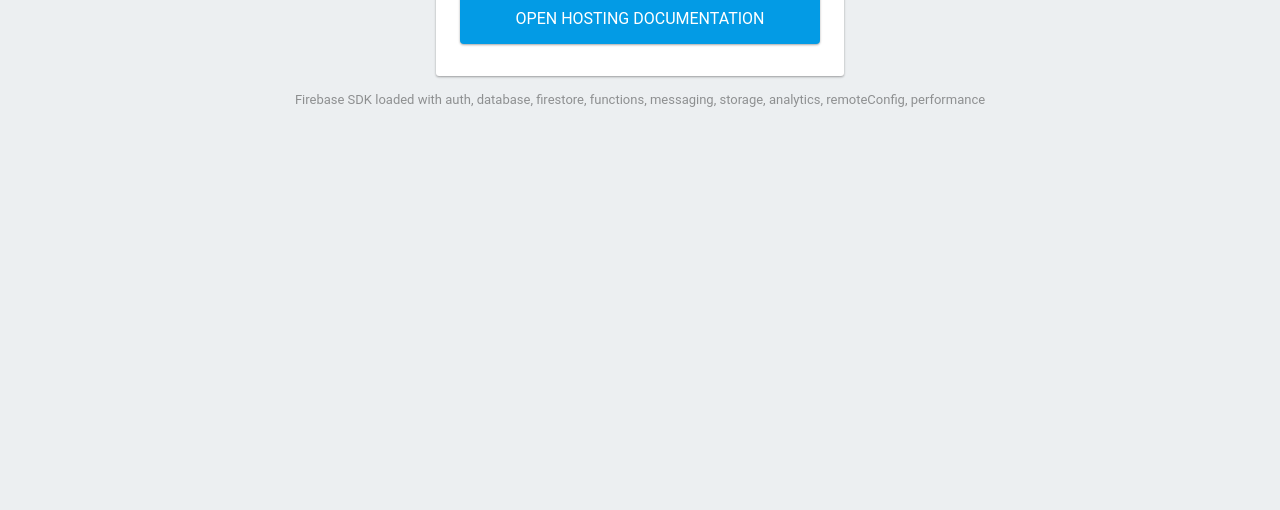
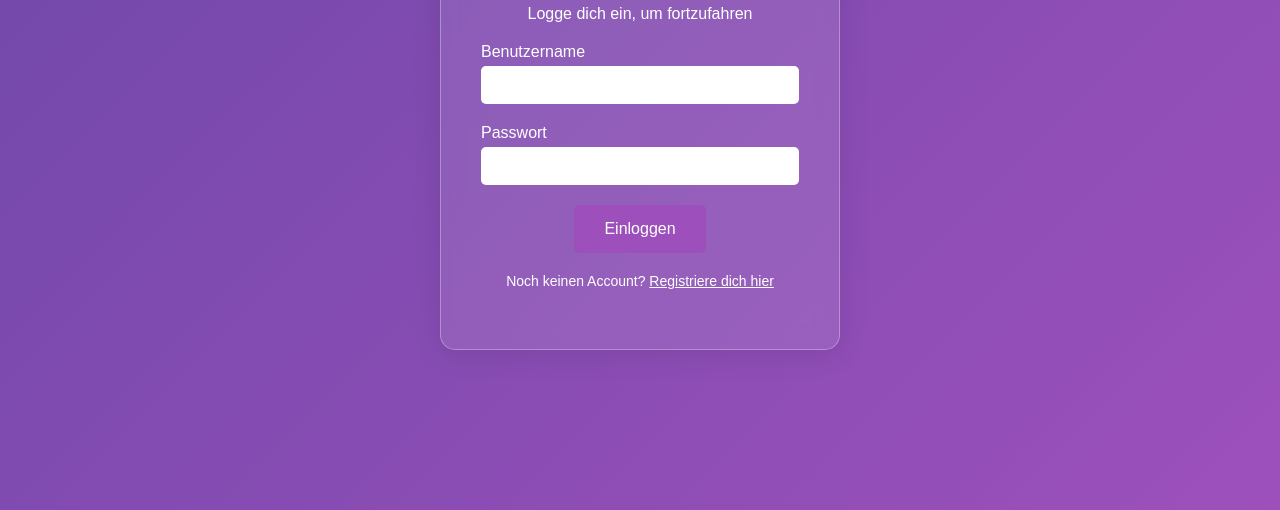
Before and after one commit to MichaelMrt/-Beta-Mini-Social-Media-Plattform, a plain HTML site: page public/index.html in a window 1280 px wide. Shown: the part 290-800 px from the top of the page. Drawn offline with Linux system fonts and the light colour scheme; some packages are replaced by stand-ins of ours.

Commit message:
feat: add front-end login page

```diff
--- /dev/null
+++ b/public/app.js
@@ -0,0 +1,3 @@
+document.addEventListener("DOMContentLoaded", event => {
+
+});
--- a/public/index.html
+++ b/public/index.html
@@ -3,7 +3,8 @@
   <head>
     <meta charset="utf-8">
     <meta name="viewport" content="width=device-width, initial-scale=1">
-    <title>Welcome to Firebase Hosting</title>
+    <link rel="stylesheet" href="style.css">
+    <title>Beta Social Media</title>
 
     <!-- update the version number as needed -->
     <script defer src="/__/firebase/10.14.0/firebase-app-compat.js"></script>
@@ -23,67 +24,30 @@
     -->
     <script defer src="/__/firebase/init.js?useEmulator=true"></script>
 
-    <style media="screen">
-      body { background: #ECEFF1; color: rgba(0,0,0,0.87); font-family: Roboto, Helvetica, Arial, sans-serif; margin: 0; padding: 0; }
-      #message { background: white; max-width: 360px; margin: 100px auto 16px; padding: 32px 24px; border-radius: 3px; }
-      #message h2 { color: #ffa100; font-weight: bold; font-size: 16px; margin: 0 0 8px; }
-      #message h1 { font-size: 22px; font-weight: 300; color: rgba(0,0,0,0.6); margin: 0 0 16px;}
-      #message p { line-height: 140%; margin: 16px 0 24px; font-size: 14px; }
-      #message a { display: block; text-align: center; background: #039be5; text-transform: uppercase; text-decoration: none; color: white; padding: 16px; border-radius: 4px; }
-      #message, #message a { box-shadow: 0 1px 3px rgba(0,0,0,0.12), 0 1px 2px rgba(0,0,0,0.24); }
-      #load { color: rgba(0,0,0,0.4); text-align: center; font-size: 13px; }
-      @media (max-width: 600px) {
-        body, #message { margin-top: 0; background: white; box-shadow: none; }
-        body { border-top: 16px solid #ffa100; }
-      }
-    </style>
   </head>
   <body>
-    <div id="message">
-      <h2>Welcome</h2>
-      <h1>Firebase Hosting Setup Complete</h1>
-      <p>You're seeing this because you've successfully setup Firebase Hosting. Now it's time to go build something extraordinary!</p>
-      <a target="_blank" href="https://firebase.google.com/docs/hosting/">Open Hosting Documentation</a>
-    </div>
-    <p id="load">Firebase SDK Loading&hellip;</p>
+    <div class="container">
+      <div class="login-box">
+          <h1>Willkommen bei ß (Beta)</h1>
+          <p>Logge dich ein, um fortzufahren</p>
+          <form action="dashboard.html" method="POST">
+              <div class="input-group">
+                  <label for="username">Benutzername</label>
+                  <input type="text" id="username" name="username" required>
+              </div>
+              <div class="input-group">
+                  <label for="password">Passwort</label>
+                  <input type="password" id="password" name="password" required>
+              </div>
+              <button type="submit">Einloggen</button>
+          </form>
+          <p class="register-link">Noch keinen Account? <a href="#">Registriere dich hier</a></p>
+      </div>
+  </div>
 
-    <script>
-      document.addEventListener('DOMContentLoaded', function() {
-        const loadEl = document.querySelector('#load');
-        // // 🔥🔥🔥🔥🔥🔥🔥🔥🔥🔥🔥🔥🔥🔥🔥🔥🔥🔥🔥🔥🔥🔥🔥🔥🔥🔥🔥🔥🔥🔥🔥
-        // // The Firebase SDK is initialized and available here!
-        //
-        // firebase.auth().onAuthStateChanged(user => { });
-        // firebase.database().ref('/path/to/ref').on('value', snapshot => { });
-        // firebase.firestore().doc('/foo/bar').get().then(() => { });
-        // firebase.functions().httpsCallable('yourFunction')().then(() => { });
-        // firebase.messaging().requestPermission().then(() => { });
-        // firebase.storage().ref('/path/to/ref').getDownloadURL().then(() => { });
-        // firebase.analytics(); // call to activate
-        // firebase.analytics().logEvent('tutorial_completed');
-        // firebase.performance(); // call to activate
-        //
-        // // 🔥🔥🔥🔥🔥🔥🔥🔥🔥🔥🔥🔥🔥🔥🔥🔥🔥🔥🔥🔥🔥🔥🔥🔥🔥🔥🔥🔥🔥🔥🔥
 
-        try {
-          let app = firebase.app();
-          let features = [
-            'auth',
-            'database',
-            'firestore',
-            'functions',
-            'messaging',
-            'storage',
-            'analytics',
-            'remoteConfig',
-            'performance',
-          ].filter(feature => typeof app[feature] === 'function');
-          loadEl.textContent = `Firebase SDK loaded with ${features.join(', ')}`;
-        } catch (e) {
-          console.error(e);
-          loadEl.textContent = 'Error loading the Firebase SDK, check the console.';
-        }
-      });
+    <script src="app.js">
+
     </script>
   </body>
 </html>
--- /dev/null
+++ b/public/style.css
@@ -0,0 +1,93 @@
+* {
+    margin: 0;
+    padding: 0;
+    box-sizing: border-box;
+}
+
+body {
+    font-family: 'Poppins', sans-serif;
+    background: linear-gradient(135deg, #6E48AA, #9D50BB);
+    height: 100vh;
+    display: flex;
+    justify-content: center;
+    align-items: center;
+    color: #fff;
+}
+
+.container {
+    text-align: center;
+    display: flex;
+    justify-content: center;
+    align-items: center;
+    height: 100%;
+}
+
+.login-box {
+    background-color: rgba(255, 255, 255, 0.1);
+    padding: 40px;
+    border-radius: 15px;
+    box-shadow: 0 4px 30px rgba(0, 0, 0, 0.1);
+    backdrop-filter: blur(10px);
+    -webkit-backdrop-filter: blur(10px);
+    border: 1px solid rgba(255, 255, 255, 0.3);
+    max-width: 400px;
+    width: 100%;
+}
+
+h1 {
+    font-weight: 600;
+    margin-bottom: 20px;
+}
+
+p {
+    margin-bottom: 20px;
+    font-weight: 300;
+}
+
+.input-group {
+    margin-bottom: 20px;
+    text-align: left;
+}
+
+.input-group label {
+    display: block;
+    font-weight: 300;
+    margin-bottom: 5px;
+}
+
+.input-group input {
+    width: 100%;
+    padding: 10px;
+    border: none;
+    border-radius: 5px;
+    font-size: 16px;
+}
+
+button {
+    background-color: #9D50BB;
+    color: white;
+    border: none;
+    padding: 15px 30px;
+    font-size: 16px;
+    border-radius: 5px;
+    cursor: pointer;
+    transition: background 0.3s ease;
+}
+
+button:hover {
+    background-color: #6E48AA;
+}
+
+.register-link {
+    margin-top: 20px;
+    font-size: 14px;
+}
+
+.register-link a {
+    color: #fff;
+    text-decoration: underline;
+}
+
+.register-link a:hover {
+    color: #e0e0e0;
+}
```
